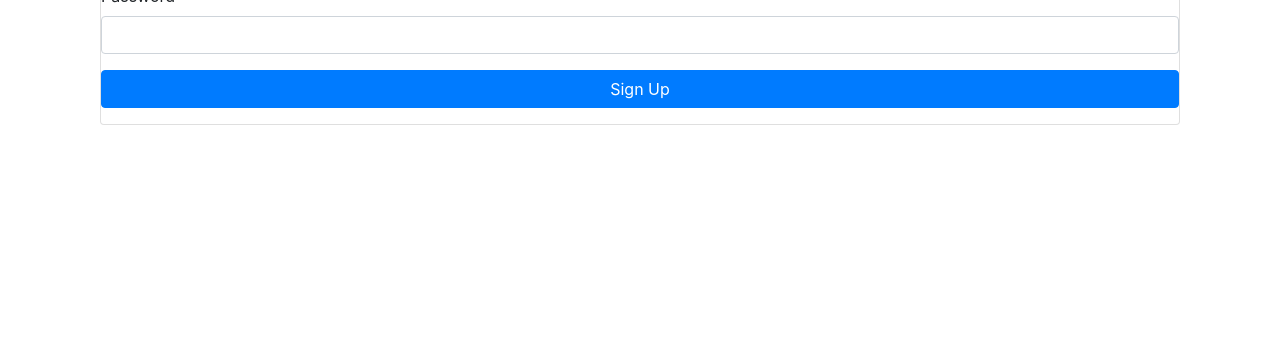
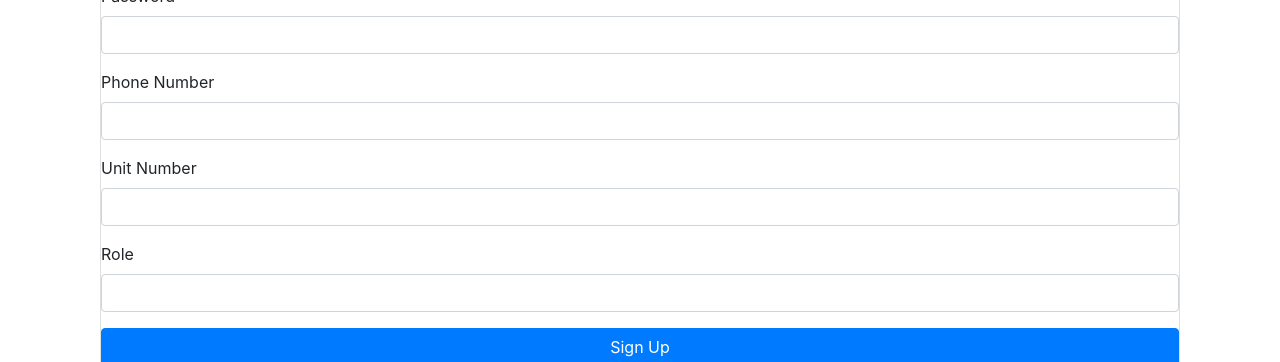
Before and after one commit to jackfire78/manzanita, a Vue app: page /register in a window 1280 px wide. Shown: the part 1054-1416 px from the top of the page. Before the commit the page ends 1179 px from the top, so only its background shows below. Built offline with nearby package versions, Linux system fonts and the light colour scheme.

Commit message:
Testing Login&Register front end

```diff
--- a/src/App.vue
+++ b/src/App.vue
@@ -23,7 +23,7 @@
       <div v-if="!currentUser" class="navbar-nav ml-auto">
         <li class="nav-item">
           <router-link to="/register" class="nav-link">
-            <font-awesome-icon icon="user-plus" />Sign Up
+            <font-awesome-icon icon="user-plus" />Register Account
           </router-link>
         </li>
         <li class="nav-item">
--- a/src/views/Register.vue
+++ b/src/views/Register.vue
@@ -22,6 +22,21 @@
             <label for="password">Password</label>
             <Field name="password" type="password" class="form-control" />
             <ErrorMessage name="password" class="error-feedback" />
+          </div>
+          <div class="form-group">
+            <label for="phoneNumber">Phone Number</label>
+            <Field name="phoneNumber" type="number" class="form-control" />
+            <ErrorMessage name="phoneNumber" class="error-feedback" />
+          </div>
+          <div class="form-group">
+            <label for="unitNumber">Unit Number</label>
+            <Field name="unitNumber" type="number" class="form-control" />
+            <ErrorMessage name="unitNumber" class="error-feedback" />
+          </div>
+          <div class="form-group">
+            <label for="role">Role</label>
+            <Field name="role" type="text" class="form-control" />
+            <ErrorMessage name="role" class="error-feedback" />
           </div>
 
           <div class="form-group">
@@ -65,16 +80,31 @@
         .required("Username is required!")
         .min(3, "Must be at least 3 characters!")
         .max(20, "Must be maximum 20 characters!"),
+      password: yup
+        .string()
+        .required("Password is required!")
+        .min(6, "Must be at least 6 characters!")
+        .max(40, "Must be maximum 40 characters!"),
       email: yup
         .string()
         .required("Email is required!")
         .email("Email is invalid!")
         .max(50, "Must be maximum 50 characters!"),
-      password: yup
+      phoneNumber: yup
+        .number()
+        .required("Phone # is required!")
+        .min(10, "Must be 10 Numbers!")
+        .max(10, "Must be 10 Numbers!"),
+      unitNumber: yup
+        .number()
+        .required("Unit # is required!")
+        .min(1, "Must be at least 1 number!")
+        .max(5, "Must be at most 5 numbers!"),
+      role: yup
         .string()
-        .required("Password is required!")
-        .min(6, "Must be at least 6 characters!")
-        .max(40, "Must be maximum 40 characters!"),
+        .required("Role is required!")
+        .min(3, "Must be at least 3 characters!")
+        .max(25, "Must be maximum 25 characters!"),
     });
 
     return {
```
Also changed, not shown: src/models/user.js (+4 -4 lines).
